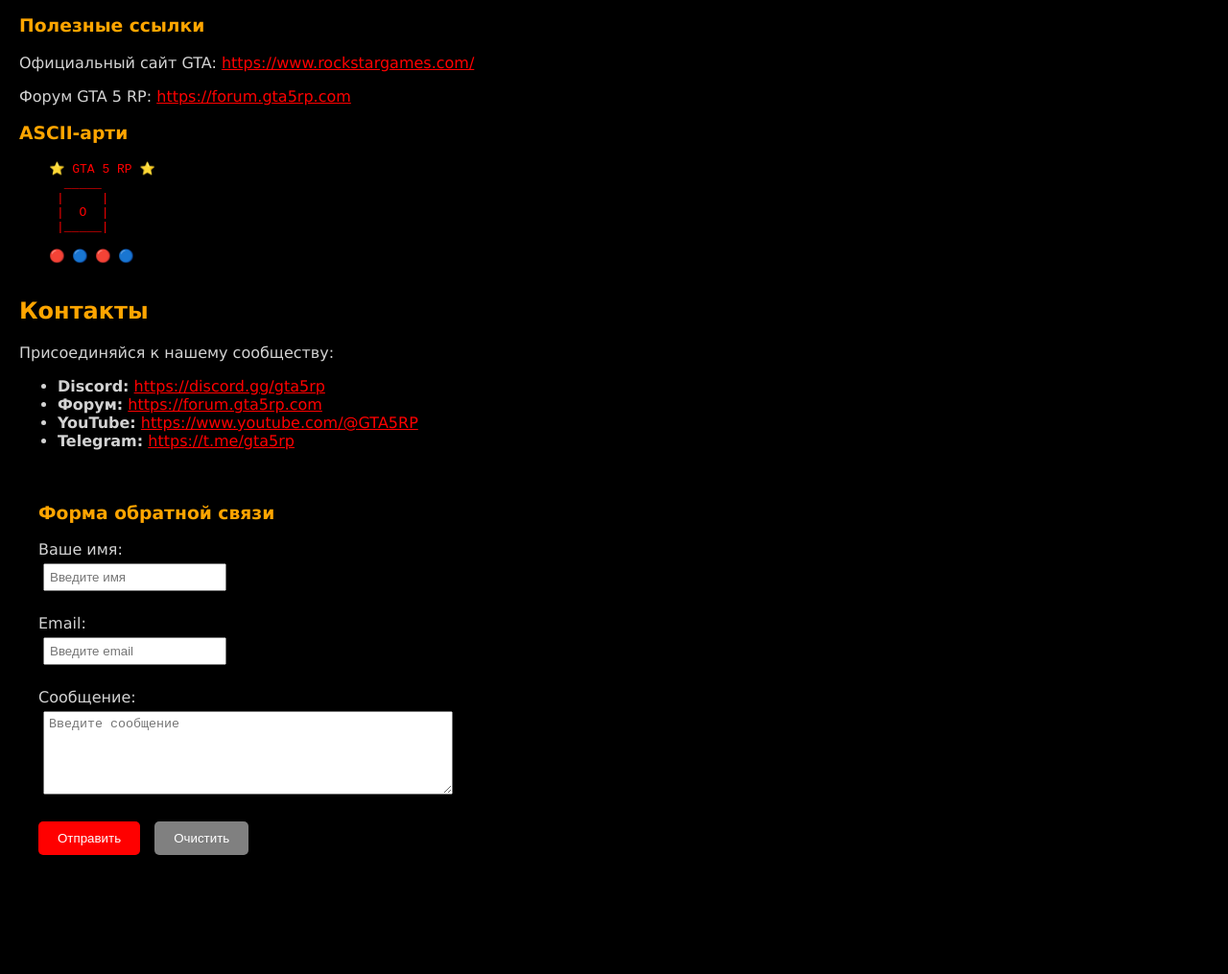
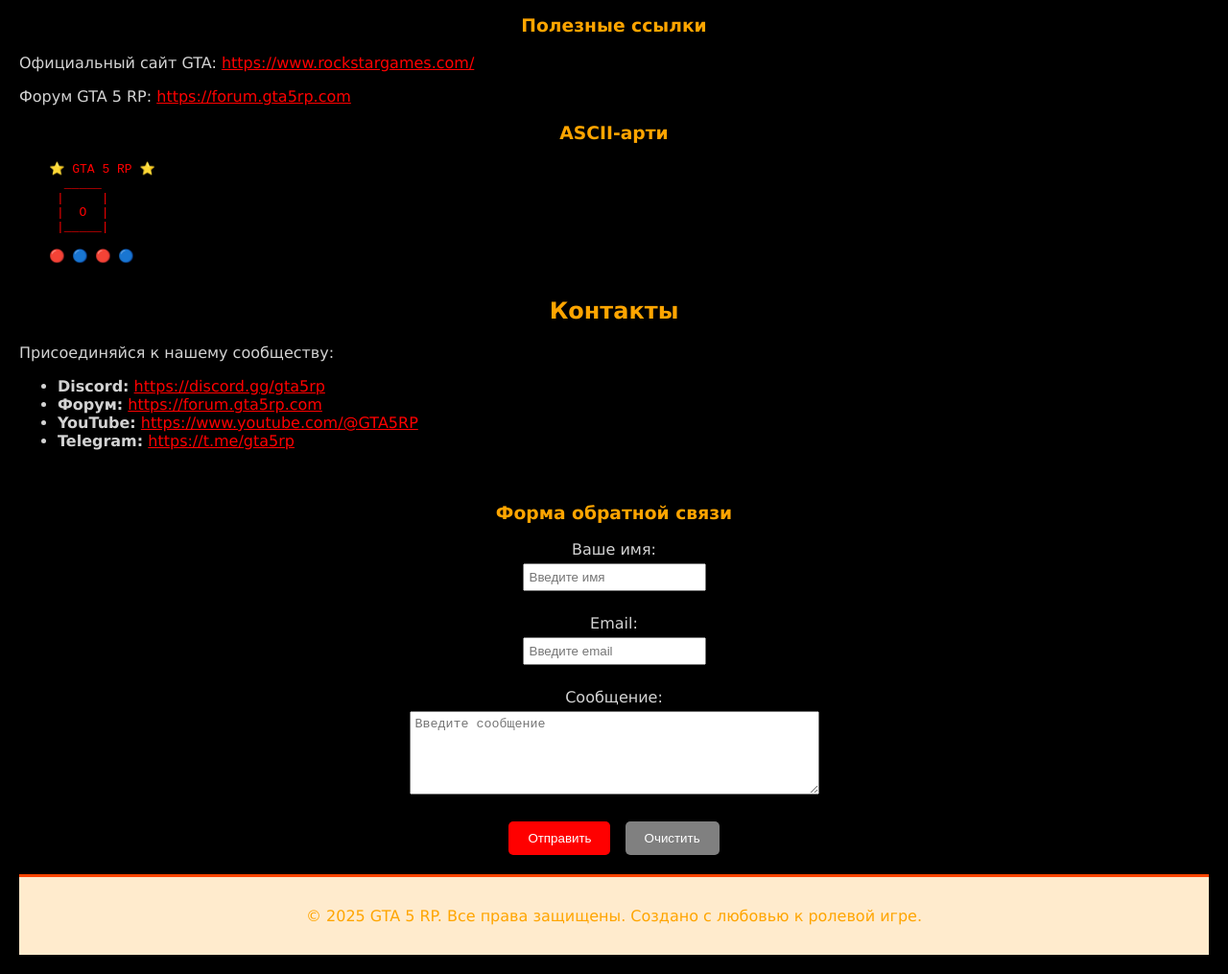
Before and after one commit to s1ntezz/s1ntezzz.github.io, a plain HTML site: page index.html in a window 1280 px wide. Shown: the part 4880-5895 px from the top of the page at 96% size. Before the commit the page ends 5811 px from the top, so only its background shows below. Drawn offline with Linux system fonts and the light colour scheme.

Commit message:
Add files via upload

```diff
--- a/index.html
+++ b/index.html
@@ -144,13 +144,13 @@
         </div>
 
         <div>
-            <h3 style="color: orange; font-family: verdana; text-align: left;">Полезные ссылки</h3>
+            <h3 style="color: orange; font-family: verdana; text-align: center;">Полезные ссылки</h3>
             <p>Официальный сайт GTA: <a href="https://www.rockstargames.com/" target="_blank" style="color: red;">https://www.rockstargames.com/</a></p>
             <p>Форум GTA 5 RP: <a href="https://forum.gta5rp.com" target="_blank" style="color: red;">https://forum.gta5rp.com</a></p>
         </div>
 
         <div>
-            <h3 style="color: orange; font-family: verdana; text-align: left;">ASCII-арти</h3>
+            <h3 style="color: orange; font-family: verdana; text-align: center;">ASCII-арти</h3>
             <pre style="color: red; background-color: black;">
     ⭐ GTA 5 RP ⭐
       _____
@@ -163,7 +163,7 @@
         </div>
 
         <div id="contact">
-            <h2 style="color: orange; font-family: verdana; text-align: left;">Контакты</h2>
+            <h2 style="color: orange; font-family: verdana; text-align: center;">Контакты</h2>
             <p>Присоединяйся к нашему сообществу:</p>
             <ul style="color: lightgray;">
                 <li><strong>Discord:</strong> <a href="https://discord.com/invite/gta5rp" style="color: red;">https://discord.gg/gta5rp</a></li>
@@ -173,8 +173,8 @@
             </ul>
         </div>
 
-        <div style="padding: 20px; text-align: left;">
-        <h3 style="color: orange; font-family: verdana; text-align: left;">Форма обратной связи</h3>
+        <div style="padding: 20px; text-align: center;">
+        <h3 style="color: orange; font-family: verdana; text-align: center;">Форма обратной связи</h3>
         <form>
             <label for="name" style="color: lightgray;">Ваше имя:</label><br>
             <input type="text" id="name" name="name" placeholder="Введите имя" style="padding: 5px; margin: 5px;"><br><br>
@@ -190,6 +190,9 @@
         </form>
     </div>
 
+        <footer style="background-color: blanchedalmond; padding: 15px; text-align: center; border-top: 3px solid orangered;">
+            <p style="color: orange;">&copy; 2025 GTA 5 RP. Все права защищены. Создано с любовью к ролевой игре.</p>
+        </footer>
     </main>
 </body>
 </html>
```
